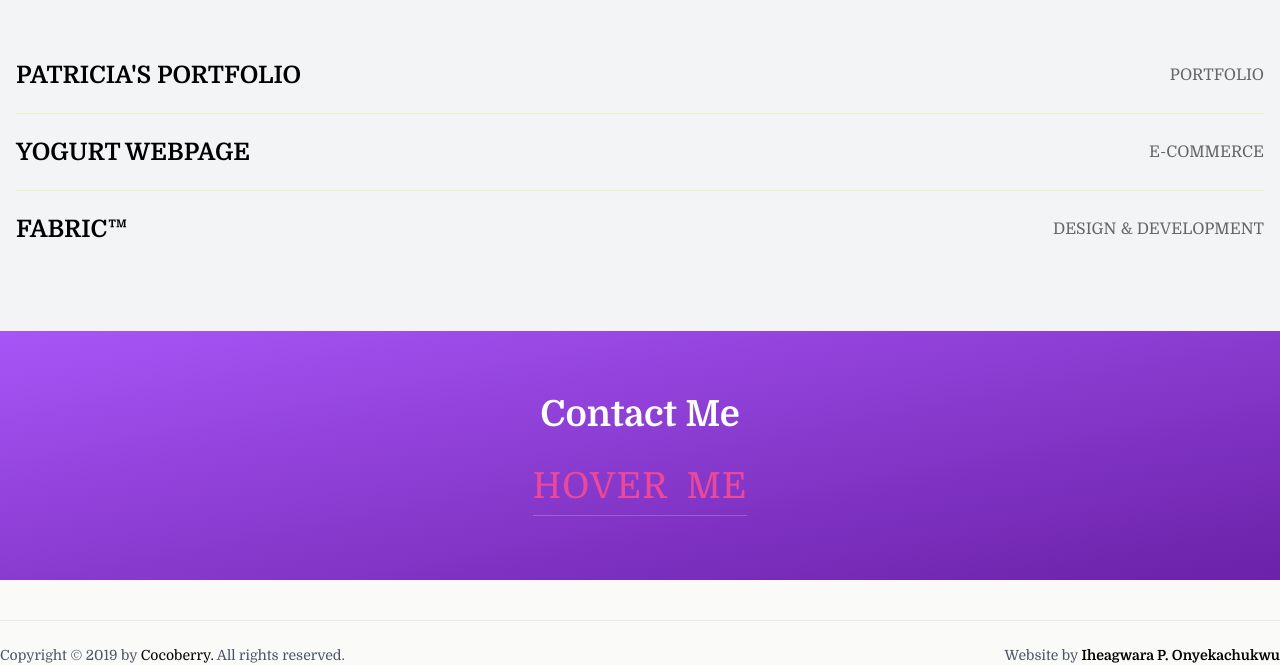
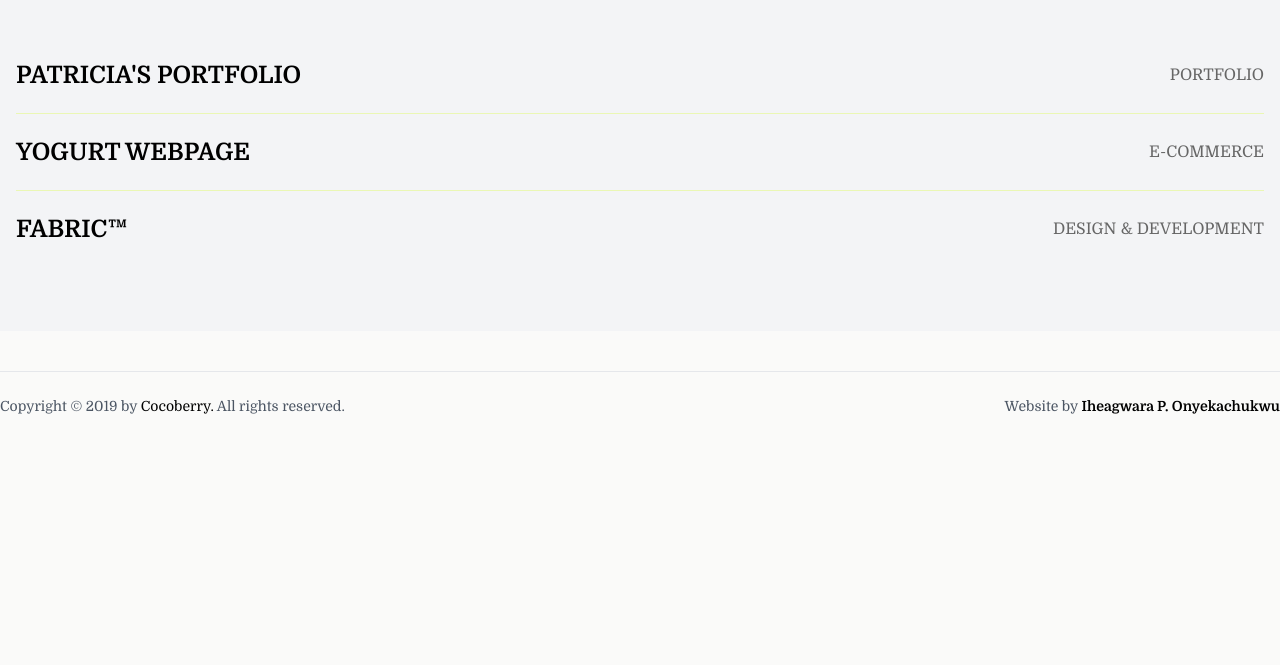
Before and after one commit to codeWithPatricia/devwithpatricia.github.io, a plain HTML site: page index.html in a window 1280 px wide. Shown: the part 827-1492 px from the top of the page. After the commit the page ends 1243 px from the top, so only its background shows below. Drawn offline with nearby package versions, Linux system fonts and the light colour scheme.

Commit message:
Update index.html

```diff
--- a/index.html
+++ b/index.html
@@ -145,34 +145,7 @@
             <canvas></canvas>
         </section>
 
-  <!-- Contact Section -->
-<section id="contact" class="py-16 bg-gradient-to-br from-purple-500 to-purple-800 text-white relative">
-    <!-- Custom Cursor -->
-    <div
-      id="cursor"
-      class="pointer-events-none fixed w-12 h-12 border border-purple-300 rounded-full transform -translate-x-1/2 -translate-y-1/2 transition-all duration-300 ease-in-out">
-    </div>
 
-    <!-- Container -->
-    <div class="container mx-auto text-center">
-      <h3 class="text-2xl md:text-4xl font-bold mb-8">Contact Me</h3>
-
-      <div class="flex justify-center">
-        <button
-          class="hover-link relative text-pink-500 border-b border-white/20 pb-2 text-2xl md:text-4xl uppercase tracking-wide"
-          cursor-type="button">
-          <span class="relative block overflow-hidden">
-            <span class="inline-block relative transition-transform transform translate-y-0">
-              Hover <span class="absolute top-0 left-0 translate-y-full">Hover</span>
-            </span>
-            <span class="inline-block relative transition-transform transform translate-y-0 ml-2">
-              Me <span class="absolute top-0 left-0 translate-y-full">Me</span>
-            </span>
-          </span>
-        </button>
-      </div>
-    </div>
-  </section>
 
   <footer>
     <div class="mt-10 gap-8 flex flex-col sm:flex-row border-t border-gray-200 pt-6 text-center text-sm text-gray-600 justify-between">
```
